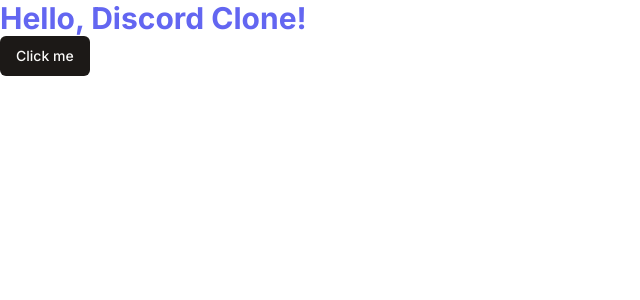
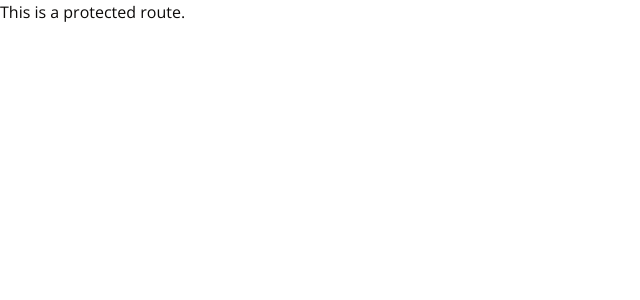
Before and after one commit to alejxung/discord-clone, a Next.js app: page / in a window 1280 px wide. Shown: the top 300 px of the page, without its empty margins (0-640 px from the left). Built offline with nearby package versions, Linux system fonts and the light colour scheme.

Commit message:
Folders Setup

```diff
--- /dev/null
+++ b/app/(auth)/(routes)/login/page.tsx
@@ -0,0 +1,7 @@
+const LoginPage = () => {
+    return <div>
+        Login Page
+    </div>
+}
+
+export default LoginPage
--- /dev/null
+++ b/app/(auth)/(routes)/register/page.tsx
@@ -0,0 +1,7 @@
+const RegisterPage = () => {
+    return <div>
+        Register Page
+    </div>
+}
+
+export default RegisterPage
--- /dev/null
+++ b/app/(auth)/layout.tsx
@@ -0,0 +1,9 @@
+const AuthLayout = ({ children } : {children : React.ReactNode}) => {
+    return (
+        <div className="bg-red-500 h-full">
+            {children}
+        </div>
+    )
+}
+
+export default AuthLayout
--- /dev/null
+++ b/app/(main)/(routes)/page.tsx
@@ -0,0 +1,7 @@
+export default function Home() {
+  return (
+    <div>
+      This is a protected route.
+    </div>
+  );
+}
--- a/app/layout.tsx
+++ b/app/layout.tsx
@@ -1,11 +1,11 @@
 import './globals.css'
 import type { Metadata } from 'next'
-import { Inter } from 'next/font/google'
+import { Open_Sans } from 'next/font/google'
 
-const inter = Inter({ subsets: ['latin'] })
+const font = Open_Sans({ subsets: ['latin'] })
 
 export const metadata: Metadata = {
-  title: 'Create Next App',
+  title: 'Team Chat Application',
   description: 'Generated by create next app',
 }
 
@@ -16,7 +16,7 @@
 }) {
   return (
     <html lang="en">
-      <body className={inter.className}>{children}</body>
+      <body className={font.className}>{children}</body>
     </html>
   )
 }
--- a/app/page.tsx
+++ /dev/null
@@ -1,12 +0,0 @@
-import { Button } from "@/components/ui/button";
-
-export default function Home() {
-  return (
-    <div>
-      <p className="text-3xl font-bold text-indigo-500">
-        Hello, Discord Clone!
-      </p>
-      <Button>Click me</Button>
-    </div>
-  );
-}
```
